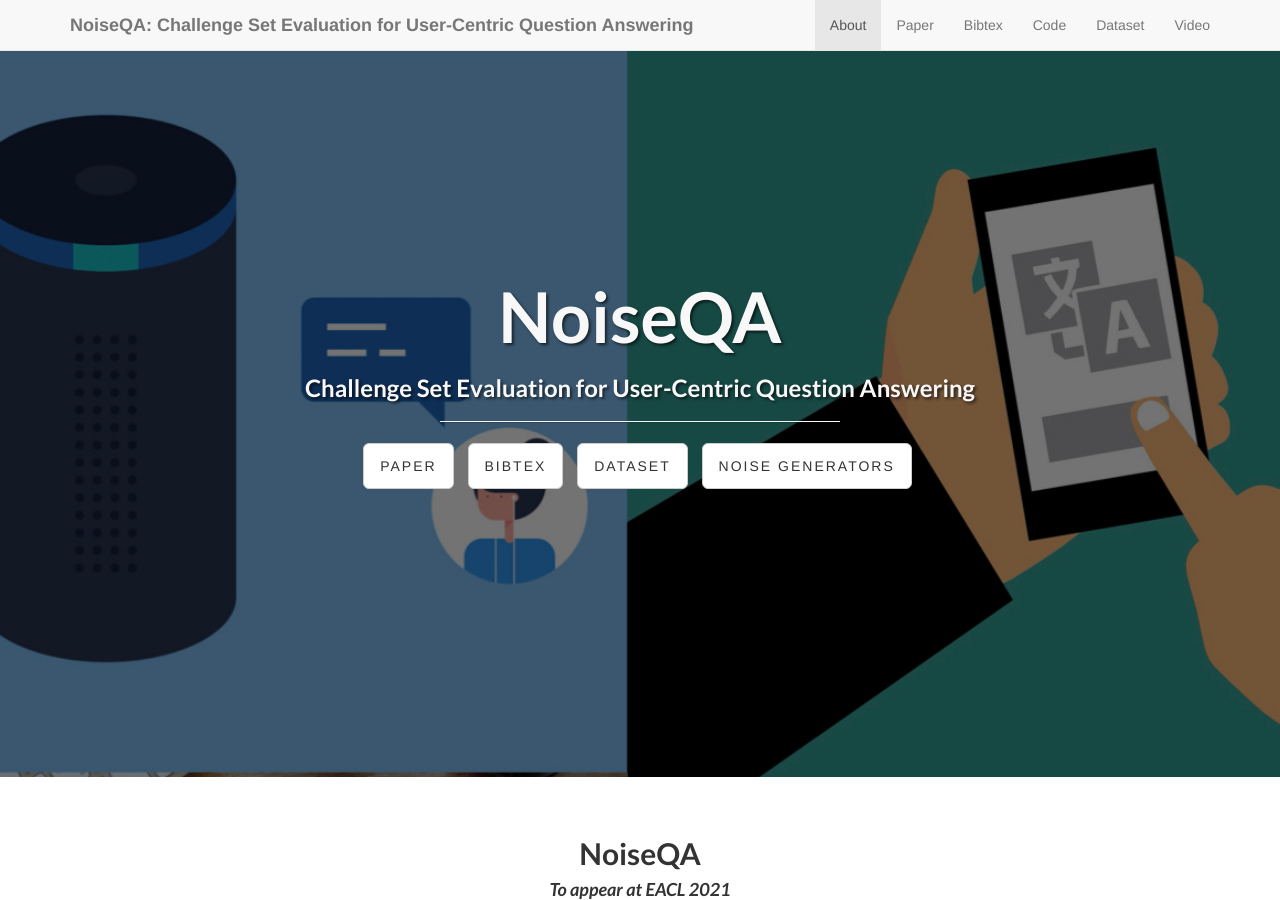
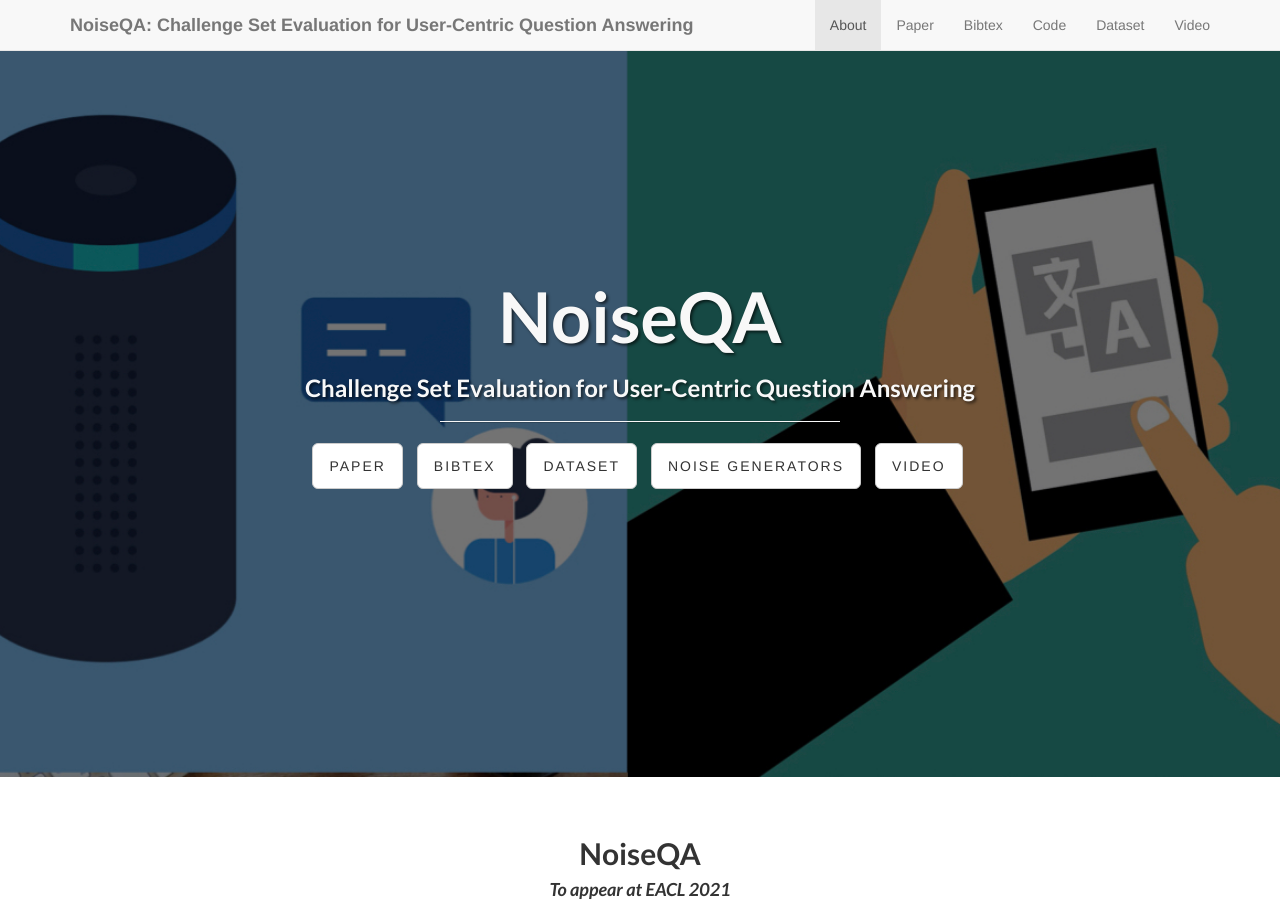
Before and after one commit to halogen-hallucinations/halogen-hallucinations.github.io, a Jekyll site: the page built from index.md, in a window 1280 px wide and 900 px high. Built offline with Jekyll 4.4.1, drawn with Linux system fonts in a browser that asks for light colours; our own code applies the rules of GitHub Pages for plain Markdown files.

Commit message:
Adding EACL talk

```diff
--- a/_config.yml
+++ b/_config.yml
@@ -32,3 +32,5 @@
     url: https://github.com/noiseQA/NoiseQA
   - title: Noise Generators
     url: https://github.com/noiseQA/noiseQA-gen
+  - title: Video
+    url: https://slideslive.com/38954510/noiseqa-challenge-set-evaluation-for-usercentric-question-answering
```
